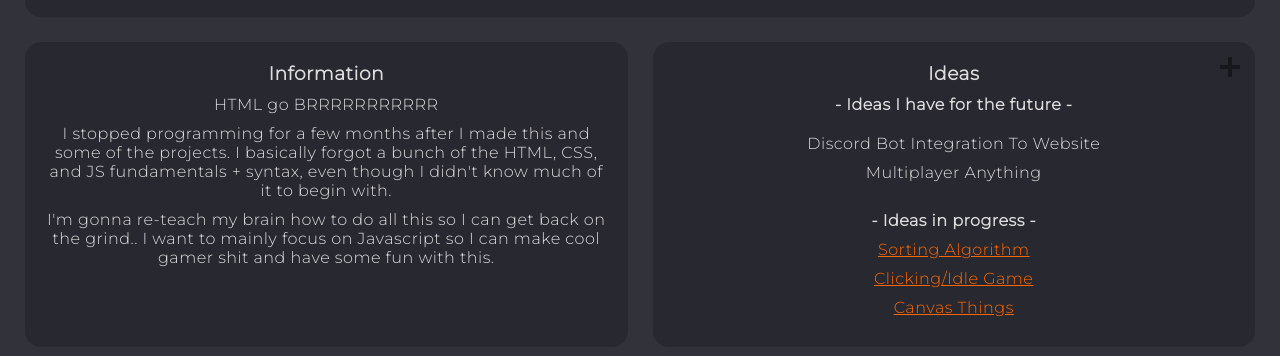
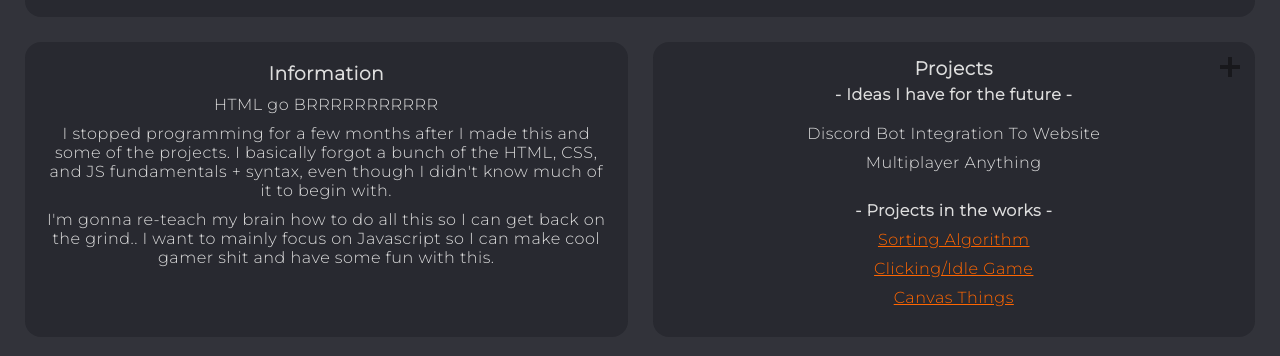
Before and after one commit to NotSoPerfect0/notsoperfect, a plain HTML site: page index.html in a window 1280 px wide. Shown: the part 150-506 px from the top of the page. Drawn offline with Linux system fonts and the light colour scheme.

Commit message:
fucked with css names

```diff
--- a/index.html
+++ b/index.html
@@ -26,22 +26,22 @@
                     <p class="info-item">I stopped programming for a few months after I made this and some of the projects. I basically forgot a bunch of the HTML, CSS, and JS fundamentals + syntax, even though I didn't know much of it to begin with.</p>
 					<p class="info-item">I'm gonna re-teach my brain how to do all this so I can get back on the grind.. I want to mainly focus on Javascript so I can make cool gamer shit and have some fun with this.</p>
                 </div>
-                <div id="idea-container">
+                <div id="project-container">
                     <div id="add-wrapper">
-                        <h3 id="idea-header" class="ic-item">Ideas</h3>
+                        <h3 id="project-header" class="pc-item">Projects</h3>
                         <img id="add" src="Additor.png" alt="Add an Idea">
                     </div>
                     <ul id="idea-list">
-                        <li class="idea-header">- Ideas I have for the future  -</li>
-                        <li class="idea-item"></li>
-                        <li class="idea-item">Discord Bot Integration To Website</li>
-						<li class="idea-item">Multiplayer Anything</li>
+                        <li class="project-header">- Ideas I have for the future  -</li>
+                        <li class="idea"></li>
+                        <li class="idea">Discord Bot Integration To Website</li>
+						<li class="idea">Multiplayer Anything</li>
                         <br>
-                        <li class="idea-header">- Ideas in progress -</li>
-                        <li class="idea-item"><a target="_blank" href="https://bogo.notsoperfect.repl.co/">Sorting Algorithm</a></li>
-                        <li class="idea-item"><a target="_blank" href="https://cookiegame.notsoperfect.repl.co/">Clicking/Idle Game</a></li>
-                        <li class="idea-item"><a target="_blank" href="https://CanvasProjects.notsoperfect.repl.co">Canvas Things</a></li>
-                        <li class="idea-item"></li>
+                        <li class="project-header">- Projects in the works -</li>
+                        <li class="project"><a target="_blank" href="https://bogo.notsoperfect.repl.co/">Sorting Algorithm</a></li>
+                        <li class="project"><a target="_blank" href="https://cookiegame.notsoperfect.repl.co/">Clicking/Idle Game</a></li>
+                        <li class="project"><a target="_blank" href="https://CanvasProjects.notsoperfect.repl.co">Canvas Things</a></li>
+                        <li class="project"></li>
                     </ul>
                 </div>
             </div>
--- a/style.css
+++ b/style.css
@@ -67,13 +67,13 @@ body {
     padding: 5px;
 }
 
-#idea-container {
+#project-container {
     padding: 15px;
     background-color: #282930;
     border-radius: 16px;
 }
 
-.ic-item {
+.idea {
     padding: 5px;
 }
 
@@ -81,12 +81,12 @@ body {
     list-style: none;
 }
 
-.idea-header {
+.project-header {
 	padding: 5px;
 	font-weight: bold;
 }
 
-.idea-item {
+.project {
     padding: 5px;
 }
 
@@ -95,7 +95,7 @@ body {
     grid-template-columns: 20px 1fr 20px;
 }
 
-#idea-header {
+#project-header {
     grid-column: 2;
 }
 
```
